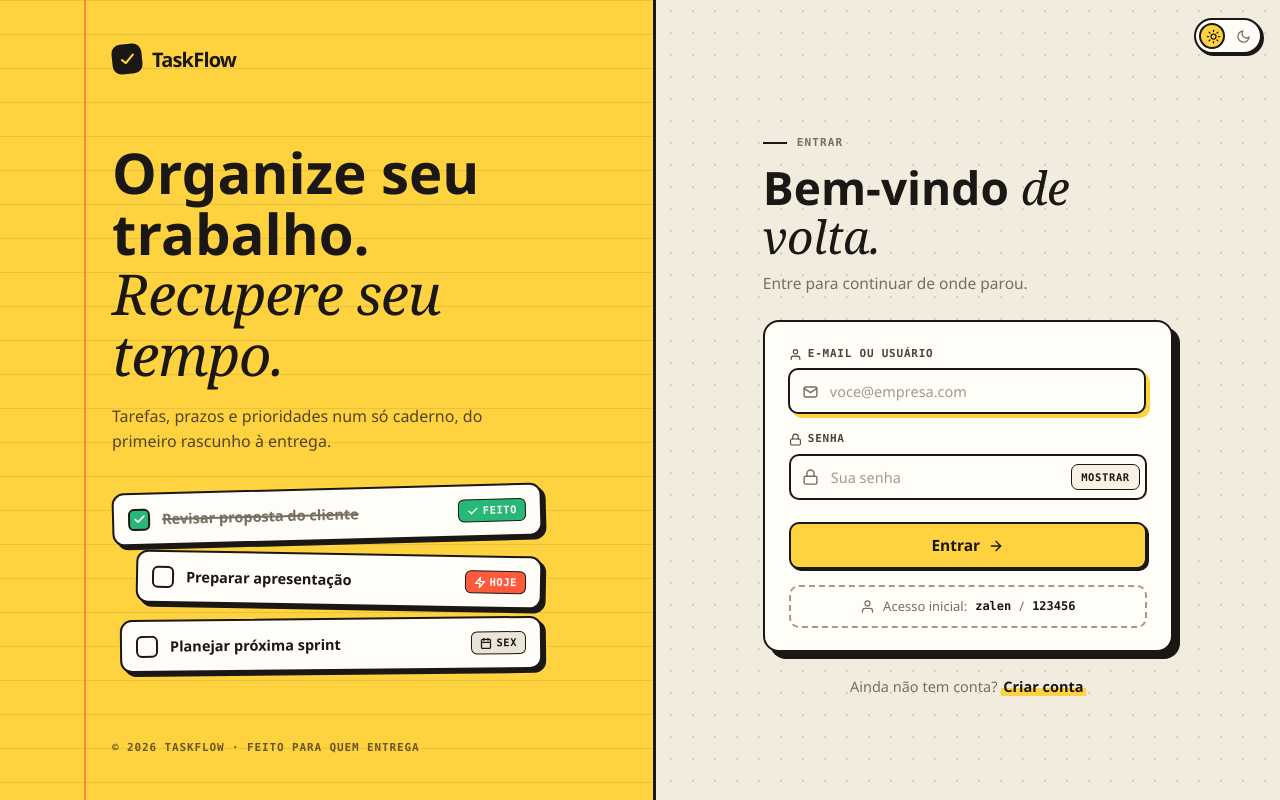
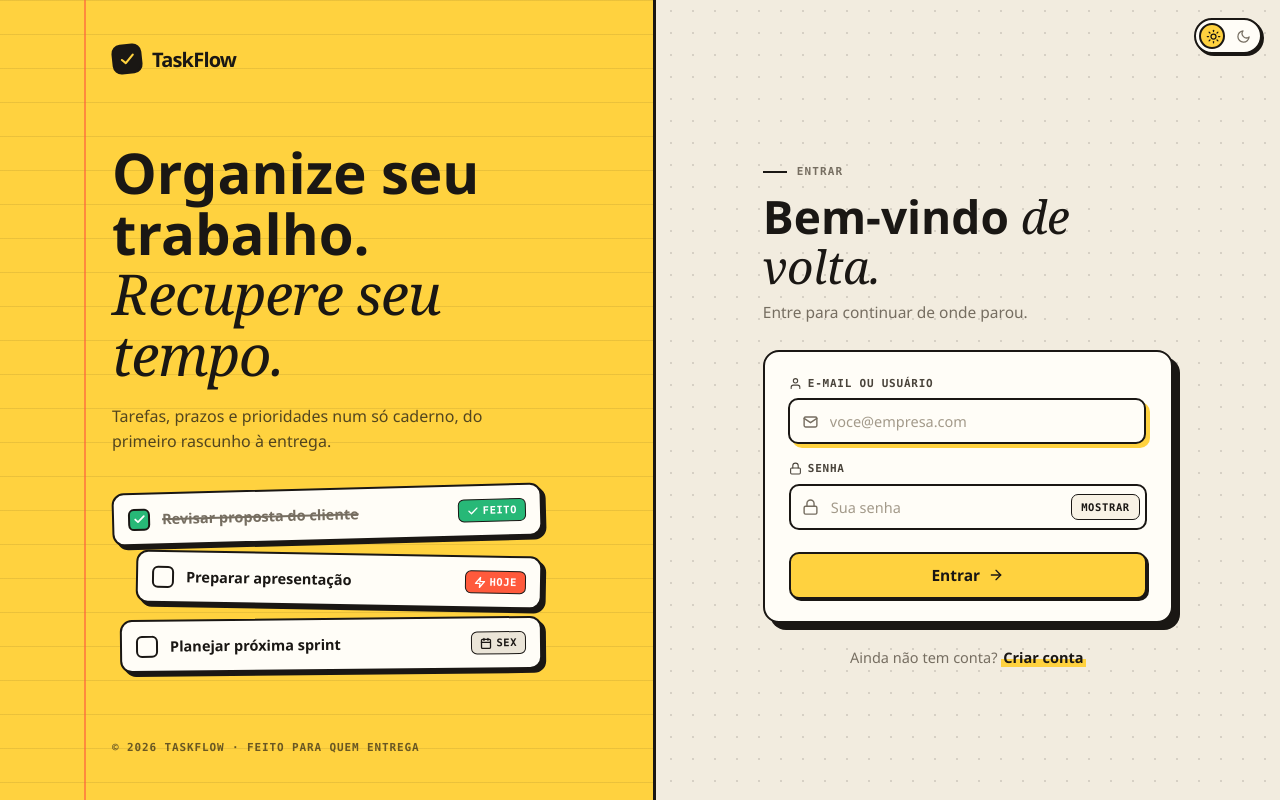
Before and after one commit to jpr371/to-do-list, a PHP site: page /login.php in a window 1280 px wide. Run offline with PHP 8.4, Linux system fonts and the light colour scheme.

Commit message:
Remove dica de acesso inicial do login

```diff
--- a/login.php
+++ b/login.php
@@ -72,7 +72,6 @@ if ($_SERVER['REQUEST_METHOD'] === 'POST' && !$dbError) {
                         <div class="pw-wrap input-ic"><?=icon('lock')?><input id="password" name="password" type="password" autocomplete="current-password" placeholder="Sua senha" required <?=$dbError?'disabled':''?>><button type="button" data-show-password>Mostrar</button></div>
                     </div>
                     <button class="btn btn-primary btn-block" type="submit" <?=$dbError?'disabled':''?>>Entrar<?=icon('arrow-right','sm')?></button>
-                    <p class="auth-hint"><?=icon('user')?>Acesso inicial: <strong>zalen</strong> / <strong>123456</strong></p>
                 </form>
                 <p class="auth-foot">Ainda não tem conta? <a href="register.php">Criar conta</a></p>
             </div>
```
